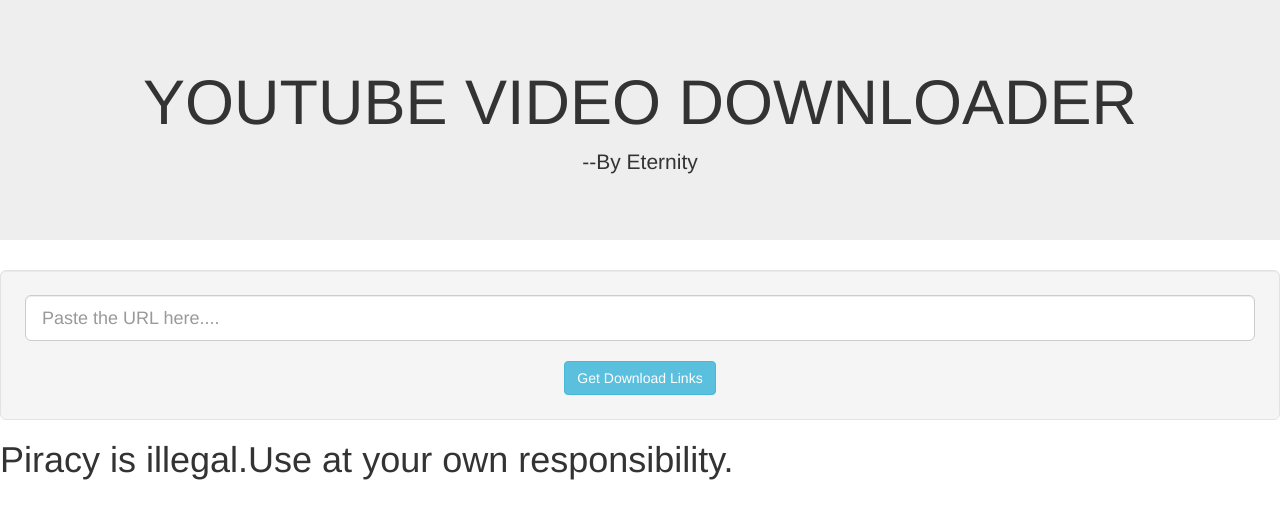
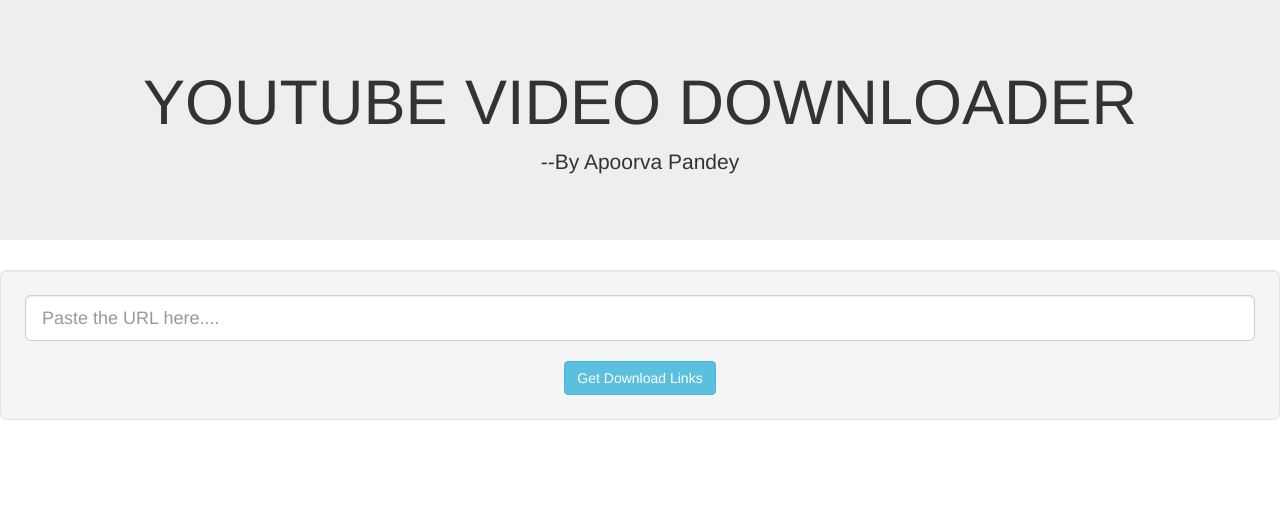
Before and after one commit to apoorvaeternity/YouTube-Video-Downloader, a Django app: page / in a window 1280 px wide. Shown: the top 519 px of the page. Run offline with Django 3.2, Linux system fonts and the light colour scheme; some libraries are stand-ins or nearby versions.

Commit message:
Made changes in templates.

```diff
--- a/download/templates/download/index.html
+++ b/download/templates/download/index.html
@@ -99,7 +99,7 @@
 <body>
 <div class="jumbotron text-center">
     <h1>YOUTUBE VIDEO DOWNLOADER</h1>
-    <p>--By Eternity</p>
+    <p>--By Apoorva Pandey</p>
 </div>
 <div class="well well-lg text-center">
     <form method="post" action="">
@@ -222,5 +222,4 @@
 
 {% endif %}</body>
 
-<h1>Piracy is illegal.Use at your own responsibility.</h1>
 </html>
```
